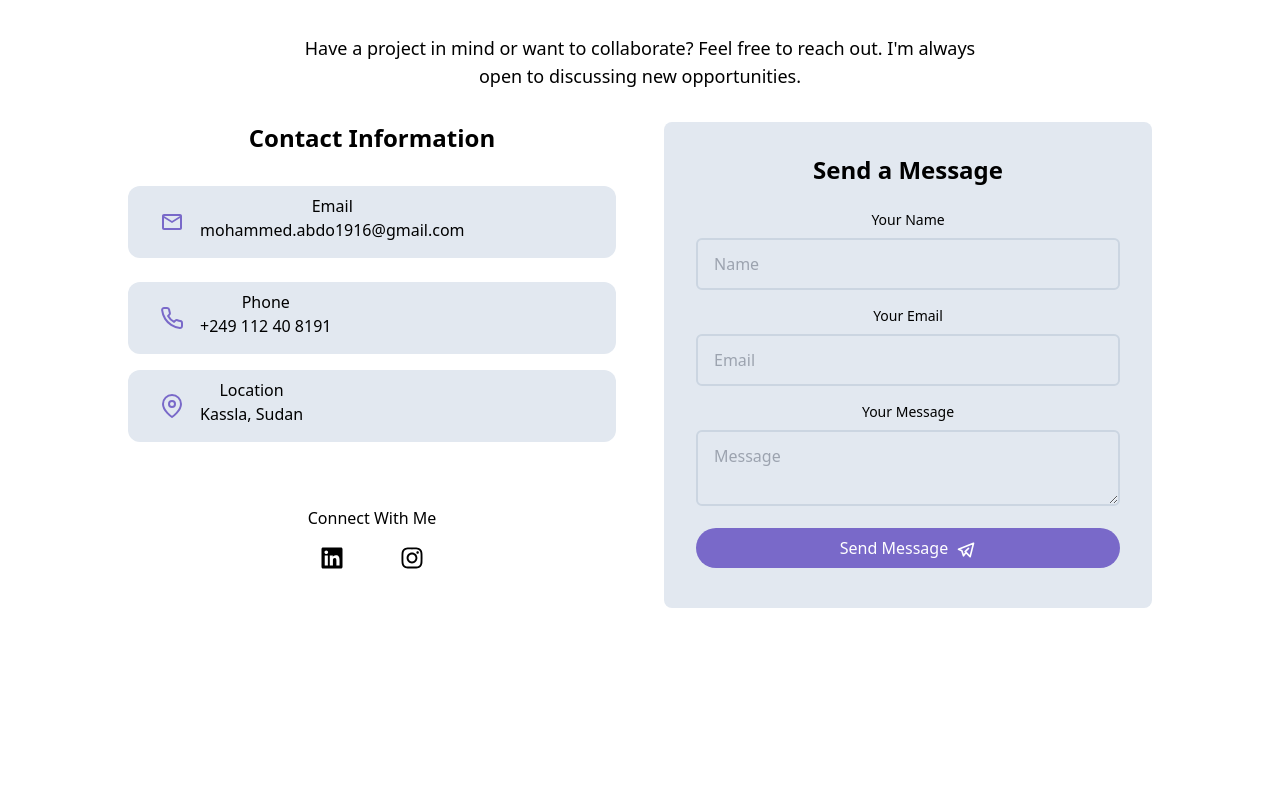
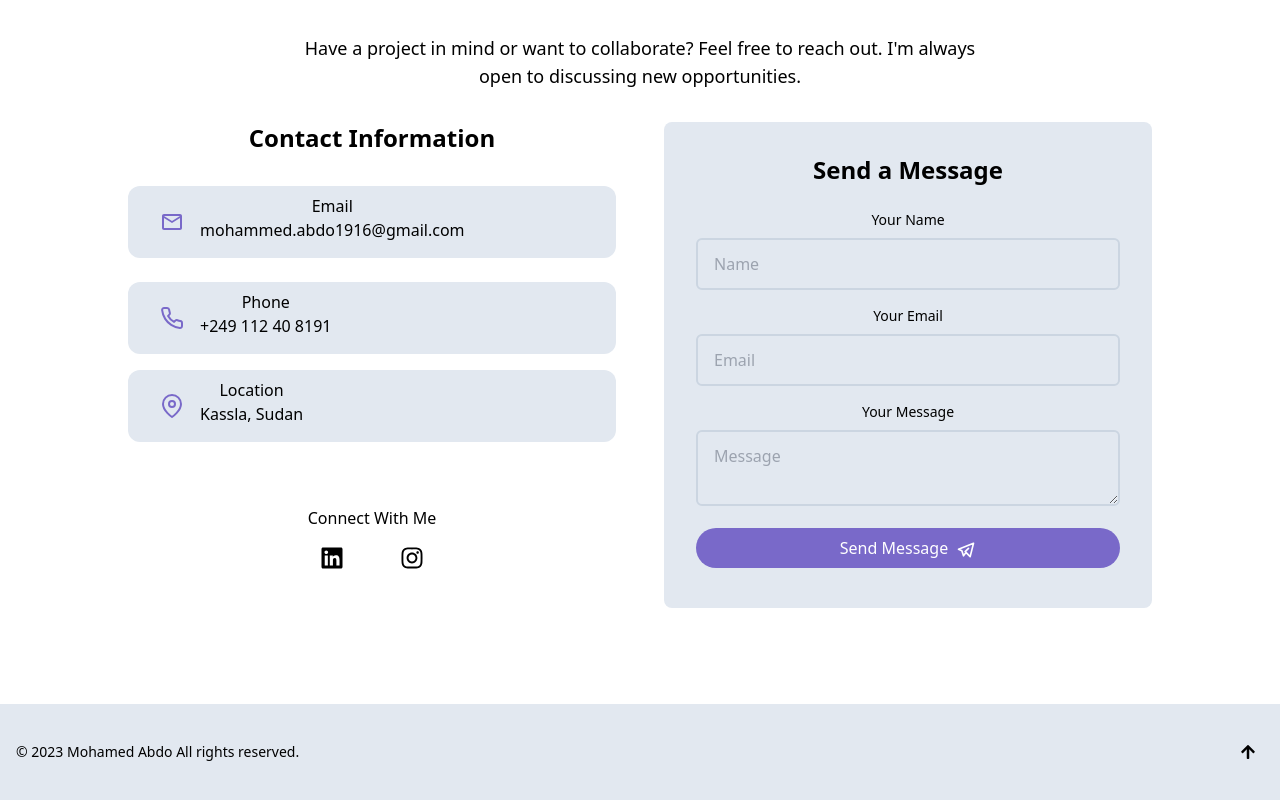
Before and after one commit to Mohammed-Abdo-Edries/New-portfolio, a React (Vite) app: page / in a window 1280 px wide. Shown: the part 3626-4426 px from the top of the page. Before the commit the page ends 4330 px from the top, so only its background shows below. Built offline with nearby package versions, Linux system fonts and the light colour scheme; some icons are missing.

Commit message:
added footer

```diff
--- a/src/App.jsx
+++ b/src/App.jsx
@@ -6,6 +6,7 @@ import Projects from './Components/Projects'
 import Contact from './Components/Contact'
 import About from './Components/About'
 import { BrowserRouter } from 'react-router-dom'
+import { Footer } from './Components/footer'
 function App() {
 
   return (
@@ -17,6 +18,7 @@ function App() {
       <Skills />
       <Projects />
       <Contact />
+      <Footer />
     </div>
     </BrowserRouter>
   )
--- /dev/null
+++ b/src/Components/footer.jsx
@@ -0,0 +1,23 @@
+// import { ArrowUp } from "lucide-react";
+
+import { FaArrowUp } from "react-icons/fa";
+
+export const Footer = () => {
+  return (
+    <footer className="py-12 px-4 relative pt-8 flex bg-slate-200
+    dark:bg-slate-800 flex-wrap justify-between items-center">
+      {" "}
+      <p className="text-sm">
+        {" "}
+        &copy; {new Date().getFullYear()} Mohamed Abdo All rights reserved.
+      </p>
+      <a
+        href="#home"
+        className="p-2 rounded-full hover:bg-primary transition-colors"
+      >
+        {/* <ArrowUp className='w-5 h-5' /> */}
+        <FaArrowUp />
+      </a>
+    </footer>
+  );
+};
```
